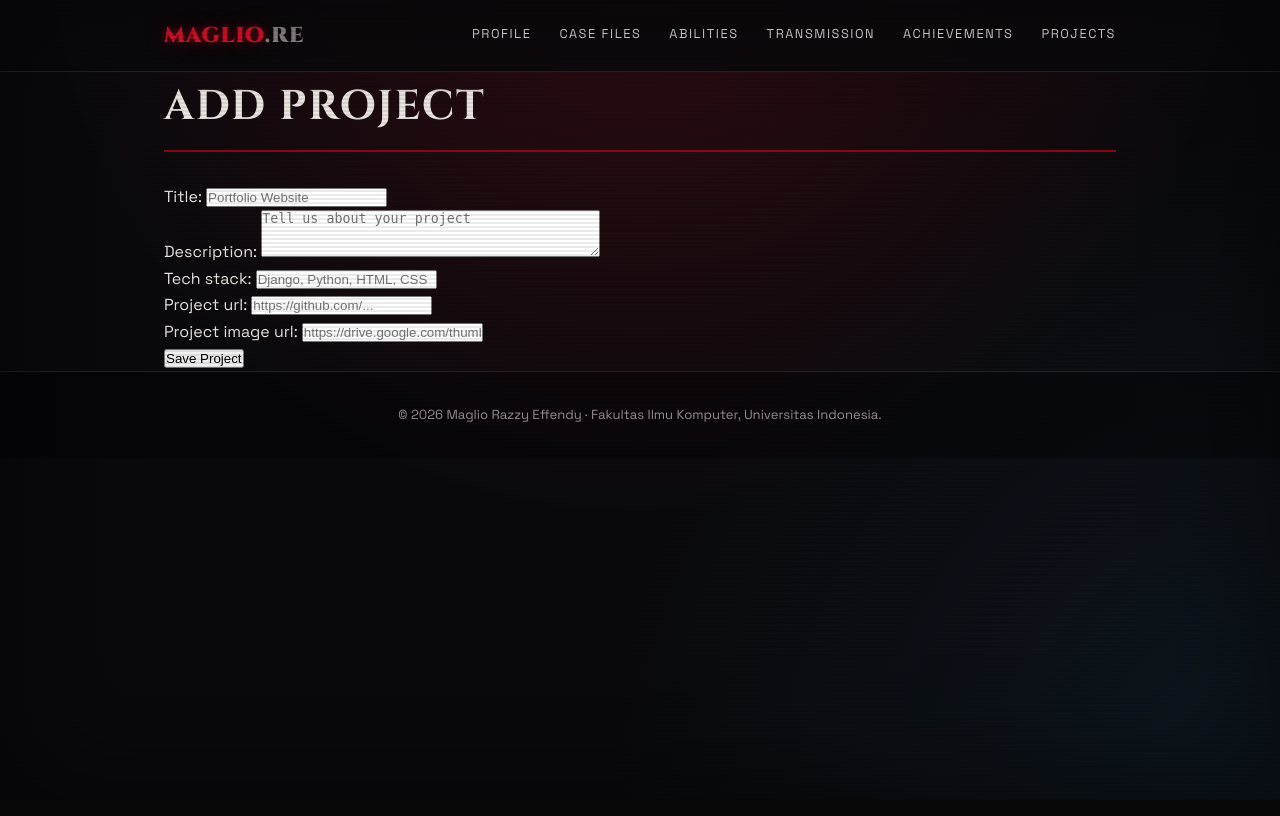
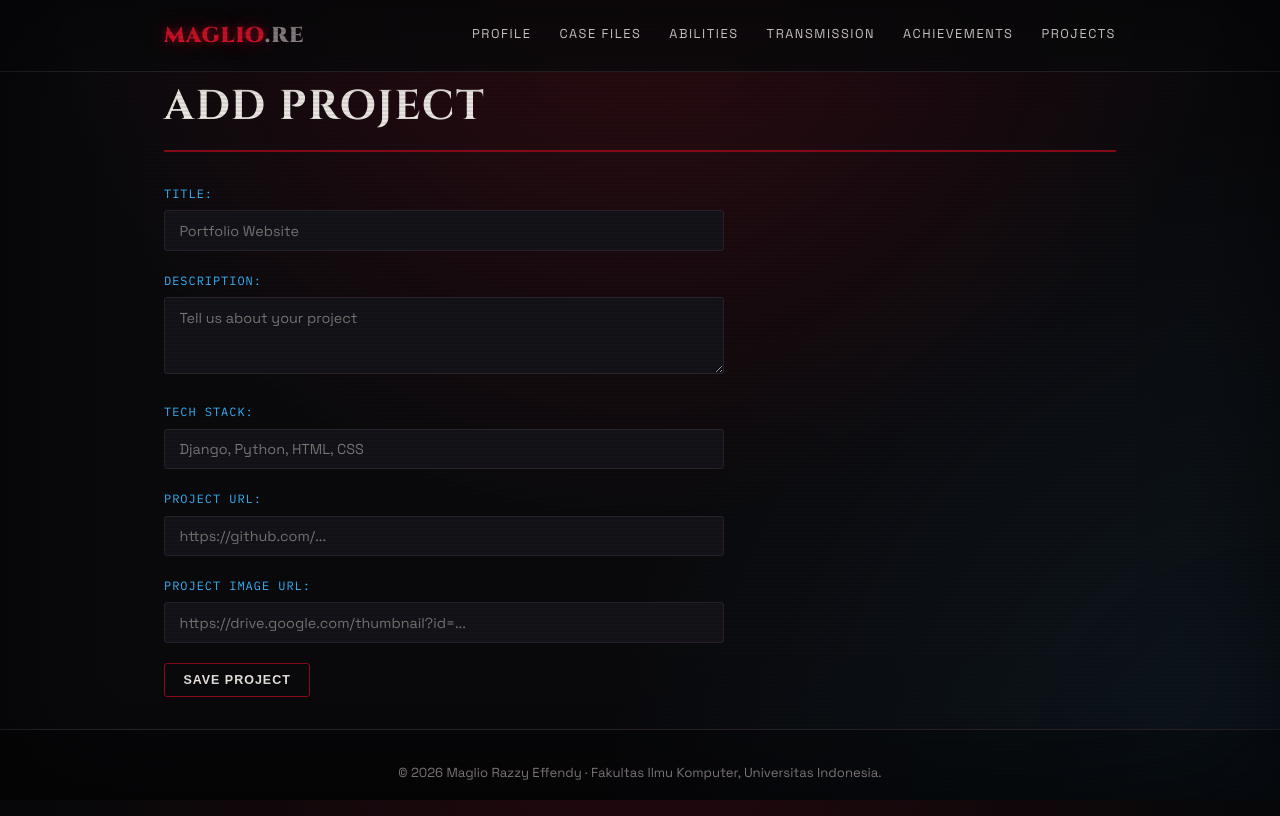
Before and after one commit to magliorazzy-svg/myportofolio, a Django app: page /projects/add/ in a window 1280 px wide. Before the commit the page ends 794 px from the top, so only its background shows below. Run offline with Django 5.2, Linux system fonts and the light colour scheme.

Commit message:
Style Projects section to match the Stranger Things theme

```diff
--- a/static/css/style.css
+++ b/static/css/style.css
@@ -559,3 +559,171 @@ h1, h2, .brand, .section-title {
     }
     .spores { display: none; }
 }
+
+/* ============================================================
+   Projects (Tutorial 3: forms, CRUD, JSON delivery)
+   ============================================================ */
+.projects {
+    padding: 4.5rem 0;
+}
+
+.project-search {
+    display: flex;
+    gap: 0.75rem;
+    margin-bottom: 1.5rem;
+    flex-wrap: wrap;
+}
+
+.project-search input[type="text"] {
+    flex: 1;
+    min-width: 200px;
+    background: var(--panel);
+    border: 1px solid var(--panel-edge);
+    border-radius: var(--radius);
+    padding: 0.6rem 0.9rem;
+    color: var(--ink);
+    font-family: inherit;
+    font-size: 0.9rem;
+}
+
+.project-search input[type="text"]:focus {
+    outline: none;
+    border-color: var(--red);
+}
+
+.button {
+    display: inline-block;
+    font-size: 0.78rem;
+    font-weight: 700;
+    letter-spacing: 0.08em;
+    text-transform: uppercase;
+    text-decoration: none;
+    color: var(--ink);
+    background-color: transparent;
+    border: 1px solid var(--red-deep);
+    border-radius: var(--radius);
+    padding: 0.55rem 1.15rem;
+    cursor: pointer;
+    transition: background-color 0.2s ease, box-shadow 0.2s ease, color 0.2s ease, transform 0.2s ease;
+    margin-bottom: 2rem;
+}
+
+.button:hover {
+    background-color: var(--red);
+    color: #fff;
+    box-shadow: var(--glow-red);
+    transform: translateY(-2px);
+}
+
+.button-danger {
+    display: inline-block;
+    font-size: 0.72rem;
+    font-weight: 700;
+    letter-spacing: 0.06em;
+    text-transform: uppercase;
+    color: var(--text-muted);
+    background: transparent;
+    border: 1px solid var(--panel-edge);
+    border-radius: var(--radius);
+    padding: 0.4rem 0.9rem;
+    cursor: pointer;
+    margin-top: 1rem;
+    transition: background-color 0.2s ease, color 0.2s ease, border-color 0.2s ease;
+}
+
+.button-danger:hover {
+    background-color: var(--red-deep);
+    color: #fff;
+    border-color: var(--red);
+}
+
+.project-grid {
+    display: grid;
+    grid-template-columns: repeat(auto-fit, minmax(280px, 1fr));
+    gap: 1.5rem;
+}
+
+.project-card {
+    background: var(--panel);
+    border: 1px solid var(--panel-edge);
+    border-left: 3px solid var(--red-deep);
+    border-radius: var(--radius);
+    padding: 1.6rem 1.5rem;
+    transition: transform 0.3s ease, box-shadow 0.3s ease, border-left-color 0.3s ease;
+}
+
+.project-card:hover {
+    transform: translateY(-6px);
+    box-shadow: 0 14px 34px rgba(0, 0, 0, 0.55), var(--glow-red);
+    border-left-color: var(--red);
+}
+
+.project-card h3 {
+    font-family: "Space Grotesk", sans-serif;
+    font-size: 1.15rem;
+    margin-bottom: 0.5rem;
+    color: var(--ink);
+}
+
+.project-card p {
+    color: var(--text-muted);
+    font-size: 0.9rem;
+    margin-bottom: 0.5rem;
+}
+
+.project-tech {
+    font-family: "IBM Plex Mono", monospace;
+    font-size: 0.72rem;
+    letter-spacing: 0.06em;
+    color: var(--teal) !important;
+    text-transform: uppercase;
+}
+
+/* Form (projects_form.html) */
+.project-form {
+    max-width: 560px;
+}
+
+.form-group {
+    margin-bottom: 1.25rem;
+}
+
+.form-group label {
+    display: block;
+    font-family: "IBM Plex Mono", monospace;
+    font-size: 0.75rem;
+    text-transform: uppercase;
+    letter-spacing: 0.08em;
+    color: var(--teal);
+    margin-bottom: 0.4rem;
+}
+
+.form-group input,
+.form-group textarea {
+    width: 100%;
+    background: var(--panel);
+    border: 1px solid var(--panel-edge);
+    border-radius: var(--radius);
+    padding: 0.65rem 0.9rem;
+    color: var(--ink);
+    font-family: inherit;
+    font-size: 0.9rem;
+}
+
+.form-group input:focus,
+.form-group textarea:focus {
+    outline: none;
+    border-color: var(--red);
+}
+
+.form-error {
+    color: var(--red-bright);
+    font-size: 0.8rem;
+    margin-top: 0.4rem;
+}
+
+@media (max-width: 600px) {
+    .project-search {
+        flex-direction: column;
+    }
+}
```
Also changed, not shown: main/migrations/0006_seed_projects.py (added).
